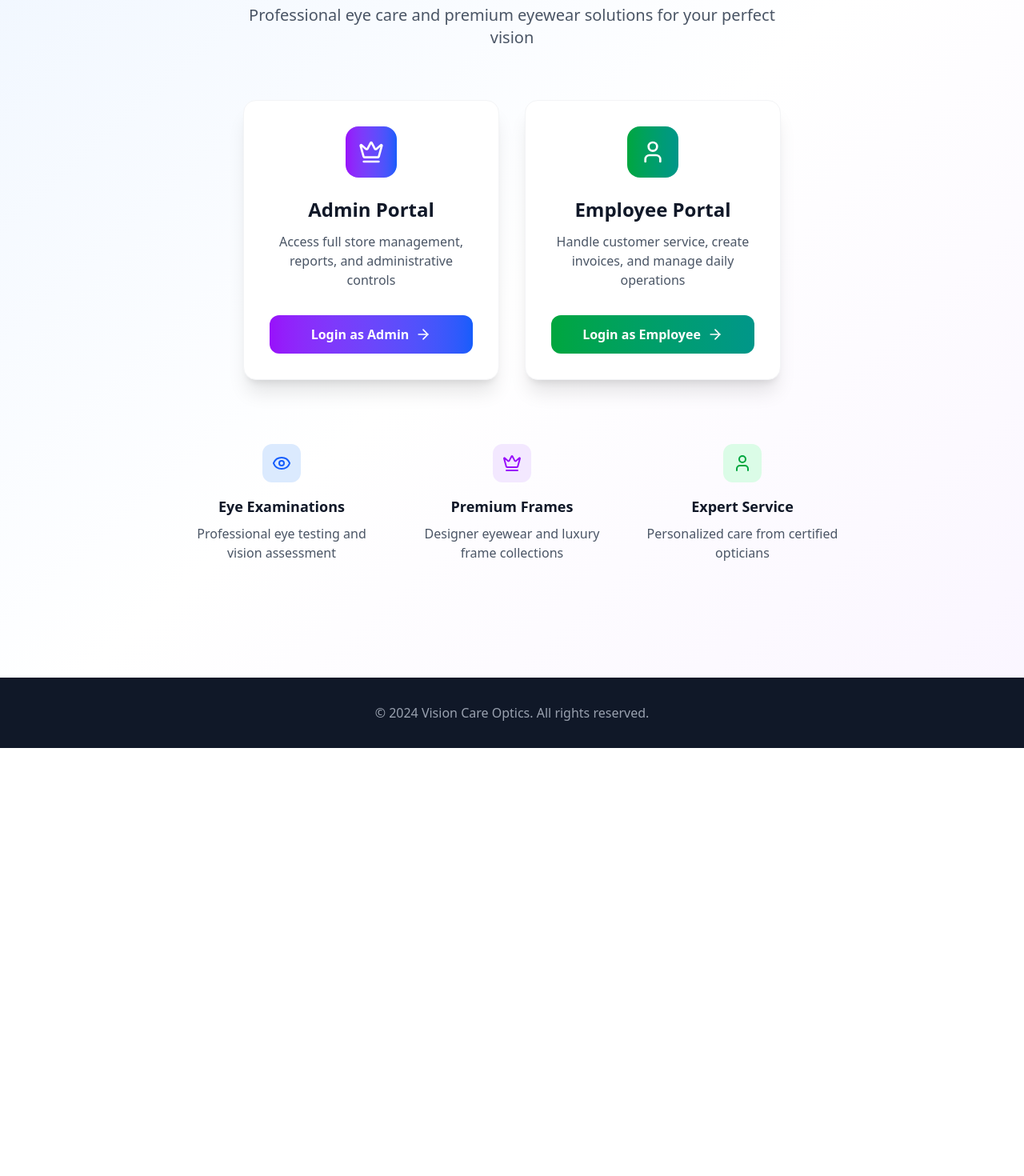
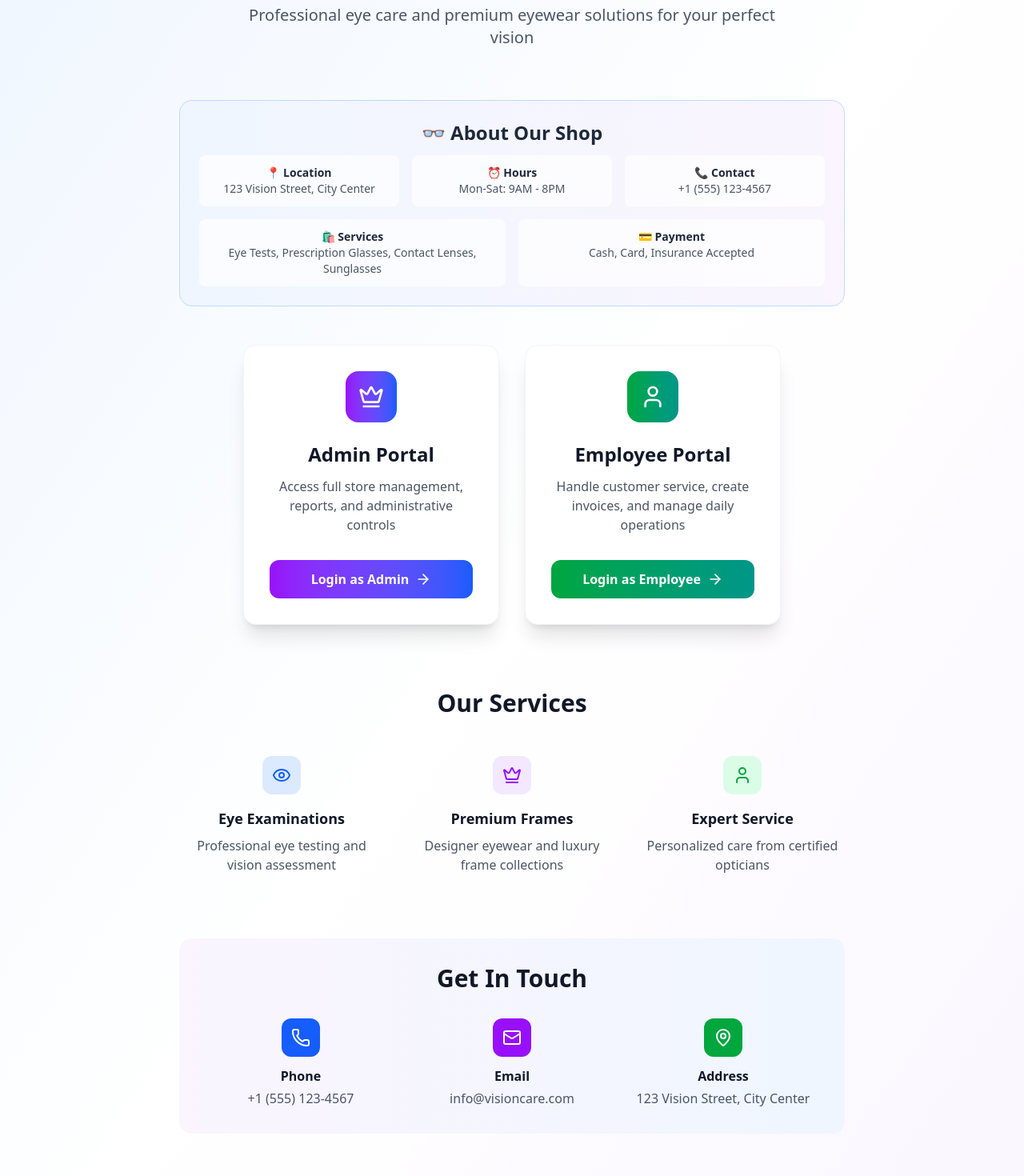
Before and after one commit to Sadanand423/OpticShop_Frontend1, a React (Vite) app: page / in a window 1280 px wide. Shown: the part 200-1670 px from the top of the page at 80% size. Before the commit the page ends 1135 px from the top, so only its background shows below. Built offline with nearby package versions, Linux system fonts and the light colour scheme.

Commit message:
Make Home Page

```diff
--- a/src/pages/AdminLogin.jsx
+++ b/src/pages/AdminLogin.jsx
@@ -61,6 +61,12 @@ const AdminLogin = () => {
           <ArrowLeft className="w-4 h-4 mr-2" />
           Back to Home
         </Link>
+
+        {/* Shop Info Template */}
+        <div className="bg-white/80 backdrop-blur rounded-xl p-4 mb-6 border border-purple-100">
+          <h3 className="text-lg font-bold text-gray-800 mb-1">👓 Vision Optic Shop</h3>
+          <p className="text-sm text-gray-600">Complete eyewear solutions with prescription lenses, frames & eye care services</p>
+        </div>
 
         {/* Login Card */}
         <div className="bg-white rounded-2xl shadow-2xl border border-gray-100 p-8">
--- a/src/pages/EmployeeLogin.jsx
+++ b/src/pages/EmployeeLogin.jsx
@@ -53,6 +53,12 @@ const EmployeeLogin = () => {
           <ArrowLeft className="w-4 h-4 mr-2" />
           Back to Home
         </Link>
+
+        {/* Shop Info Template */}
+        <div className="bg-white/80 backdrop-blur rounded-xl p-4 mb-6 border border-green-100">
+          <h3 className="text-lg font-bold text-gray-800 mb-1">👓 Vision Optic Shop</h3>
+          <p className="text-sm text-gray-600">Complete eyewear solutions with prescription lenses, frames & eye care services</p>
+        </div>
 
         {/* Login Card */}
         <div className="bg-white rounded-2xl shadow-2xl border p-8">
--- a/src/pages/Home.jsx
+++ b/src/pages/Home.jsx
@@ -1,6 +1,6 @@
 import React from 'react';
 import { Link } from 'react-router-dom';
-import { Eye, Crown, User, ArrowRight } from 'lucide-react';
+import { Eye, Crown, User, ArrowRight, Phone, Mail, MapPin } from 'lucide-react';
 
 const Home = () => {
   return (
@@ -8,7 +8,7 @@ const Home = () => {
       {/* Header */}
       <header className="bg-white shadow-sm border-b">
         <div className="max-w-7xl mx-auto px-4 sm:px-6 lg:px-8 py-4">
-          <div className="flex items-center justify-center">
+          <div className="flex items-center justify-between">
             <div className="flex items-center space-x-3">
               <div className="p-2 bg-gradient-to-r from-blue-600 to-purple-600 rounded-xl">
                 <Eye className="w-8 h-8 text-white" />
@@ -18,6 +18,12 @@ const Home = () => {
                 <p className="text-sm text-gray-600">Your Vision, Our Mission</p>
               </div>
             </div>
+            <nav className="hidden md:flex items-center space-x-6">
+              <a href="#about" className="text-gray-600 hover:text-blue-600 transition">About</a>
+              <a href="#services" className="text-gray-600 hover:text-blue-600 transition">Services</a>
+              <a href="#contact" className="text-gray-600 hover:text-blue-600 transition">Contact</a>
+              <Link to="/admin-login" className="px-4 py-2 bg-purple-600 text-white rounded-lg hover:bg-purple-700 transition">Login</Link>
+            </nav>
           </div>
         </div>
       </header>
@@ -31,6 +37,37 @@ const Home = () => {
           <p className="text-xl text-gray-600 max-w-2xl mx-auto">
             Professional eye care and premium eyewear solutions for your perfect vision
           </p>
+        </div>
+
+        {/* Shop Template Info */}
+        <div id="about" className="bg-gradient-to-r from-blue-50 to-purple-50 rounded-2xl p-6 mb-12 border border-blue-200">
+          <div className="text-center">
+            <h3 className="text-2xl font-bold text-gray-800 mb-3">👓 About Our Shop</h3>
+            <div className="grid md:grid-cols-3 gap-4 text-sm mb-4">
+              <div className="bg-white/70 rounded-lg p-3">
+                <p className="font-semibold text-gray-800">📍 Location</p>
+                <p className="text-gray-600">123 Vision Street, City Center</p>
+              </div>
+              <div className="bg-white/70 rounded-lg p-3">
+                <p className="font-semibold text-gray-800">⏰ Hours</p>
+                <p className="text-gray-600">Mon-Sat: 9AM - 8PM</p>
+              </div>
+              <div className="bg-white/70 rounded-lg p-3">
+                <p className="font-semibold text-gray-800">📞 Contact</p>
+                <p className="text-gray-600">+1 (555) 123-4567</p>
+              </div>
+            </div>
+            <div className="grid md:grid-cols-2 gap-4 text-sm">
+              <div className="bg-white/70 rounded-lg p-3">
+                <p className="font-semibold text-gray-800">🛍️ Services</p>
+                <p className="text-gray-600">Eye Tests, Prescription Glasses, Contact Lenses, Sunglasses</p>
+              </div>
+              <div className="bg-white/70 rounded-lg p-3">
+                <p className="font-semibold text-gray-800">💳 Payment</p>
+                <p className="text-gray-600">Cash, Card, Insurance Accepted</p>
+              </div>
+            </div>
+          </div>
         </div>
 
         {/* Login Options */}
@@ -77,7 +114,9 @@ const Home = () => {
         </div>
 
         {/* Features */}
-        <div className="mt-20 grid md:grid-cols-3 gap-8">
+        <div id="services" className="mt-20 mb-20">
+          <h3 className="text-3xl font-bold text-center text-gray-900 mb-12">Our Services</h3>
+          <div className="grid md:grid-cols-3 gap-8">
             <div className="text-center">
               <div className="inline-flex items-center justify-center w-12 h-12 bg-blue-100 rounded-xl mb-4">
                 <Eye className="w-6 h-6 text-blue-600" />
@@ -100,6 +139,35 @@ const Home = () => {
               <p className="text-gray-600">Personalized care from certified opticians</p>
             </div>
           </div>
+        </div>
+
+        {/* Contact Section */}
+        <div id="contact" className="bg-gradient-to-r from-purple-50 to-blue-50 rounded-2xl p-8 mb-12">
+          <h3 className="text-3xl font-bold text-center text-gray-900 mb-8">Get In Touch</h3>
+          <div className="grid md:grid-cols-3 gap-6 max-w-3xl mx-auto">
+            <div className="text-center">
+              <div className="inline-flex items-center justify-center w-12 h-12 bg-blue-600 rounded-xl mb-3">
+                <Phone className="w-6 h-6 text-white" />
+              </div>
+              <h4 className="font-semibold text-gray-900 mb-1">Phone</h4>
+              <p className="text-gray-600">+1 (555) 123-4567</p>
+            </div>
+            <div className="text-center">
+              <div className="inline-flex items-center justify-center w-12 h-12 bg-purple-600 rounded-xl mb-3">
+                <Mail className="w-6 h-6 text-white" />
+              </div>
+              <h4 className="font-semibold text-gray-900 mb-1">Email</h4>
+              <p className="text-gray-600">info@visioncare.com</p>
+            </div>
+            <div className="text-center">
+              <div className="inline-flex items-center justify-center w-12 h-12 bg-green-600 rounded-xl mb-3">
+                <MapPin className="w-6 h-6 text-white" />
+              </div>
+              <h4 className="font-semibold text-gray-900 mb-1">Address</h4>
+              <p className="text-gray-600">123 Vision Street, City Center</p>
+            </div>
+          </div>
+        </div>
       </main>
 
       {/* Footer */}
```
Lines whose indentation alone changed are shown as unchanged.
